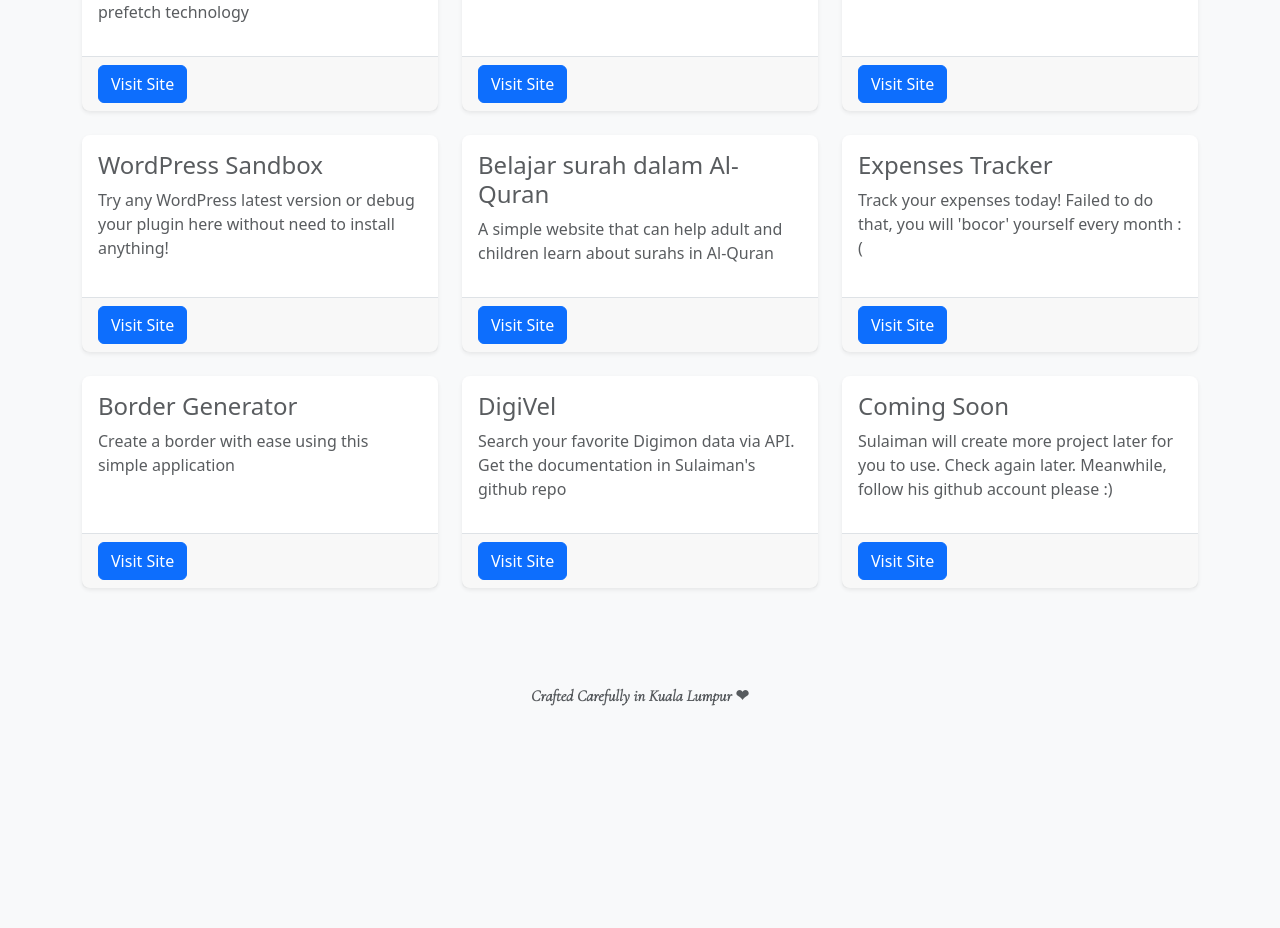
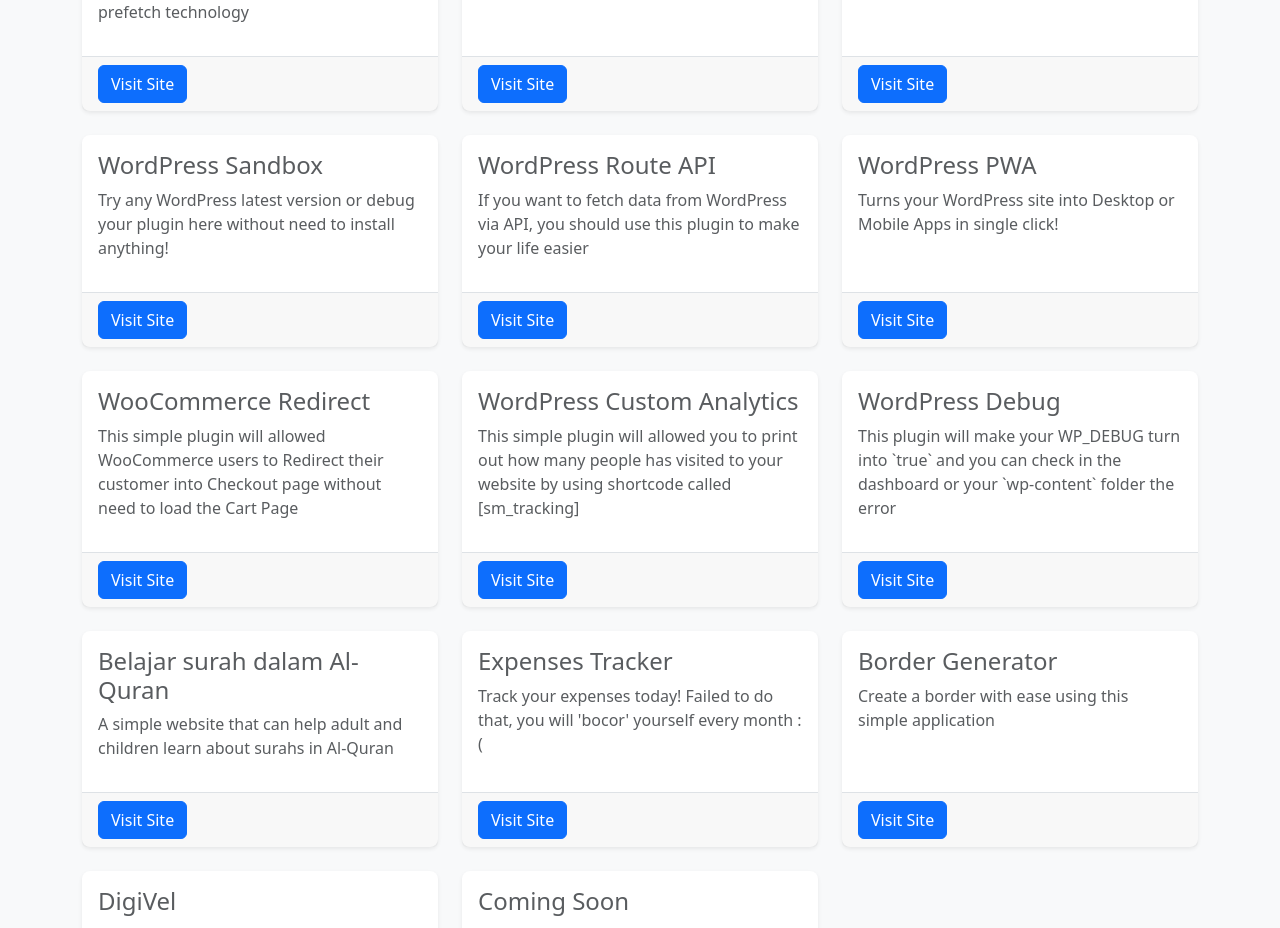
Before and after one commit to msulaimanmisri/sulaiman-profile, a Vue app: page /personal-project in a window 1280 px wide. Shown: the part 982-1910 px from the top of the page. Before the commit the page ends 1738 px from the top, so only its background shows below. Built offline with nearby package versions, Linux system fonts and the light colour scheme.

Commit message:
update Profile

```diff
--- a/src/views/personal-project.vue
+++ b/src/views/personal-project.vue
@@ -87,6 +87,41 @@
             project-url="https://wordpress.sulaimanmisri.com" />
         </div>
 
+        <div id="smRouteApi" class="col-md-4 mt-4">
+          <Card
+            project-title="WordPress Route API"
+            project-description="If you want to fetch data from WordPress via API, you should use this plugin to make your life easier"
+            project-url="https://github.com/msulaimanmisri/sm-route-api" />
+        </div>
+
+        <div id="smMakePWA" class="col-md-4 mt-4">
+          <Card
+            project-title="WordPress PWA"
+            project-description="Turns your WordPress site into Desktop or Mobile Apps in single click!"
+            project-url="https://github.com/msulaimanmisri/sm-make-pwa" />
+        </div>
+
+        <div id="redirectWooCommerce" class="col-md-4 mt-4">
+          <Card
+            project-title="WooCommerce Redirect"
+            project-description="This simple plugin will allowed WooCommerce users to Redirect their customer into Checkout page without need to load the Cart Page"
+            project-url="https://github.com/msulaimanmisri/wp-woo-redirect-checkout" />
+        </div>
+
+        <div id="smCustomAnalytics" class="col-md-4 mt-4">
+          <Card
+            project-title="WordPress Custom Analytics"
+            project-description="This simple plugin will allowed you to print out how many people has visited to your website by using shortcode called [sm_tracking]"
+            project-url="https://github.com/msulaimanmisri/sm-custom-analytics" />
+        </div>
+
+        <div id="smErrorLog" class="col-md-4 mt-4">
+          <Card
+            project-title="WordPress Debug"
+            project-description="This plugin will make your WP_DEBUG turn into `true` and you can check in the dashboard or your `wp-content` folder the error"
+            project-url="https://github.com/msulaimanmisri/SM-Error-Log" />
+        </div>
+
         <div id="belajarAlQuran" class="col-md-4 mt-4">
           <Card
             project-title="Belajar surah dalam Al-Quran"
```
